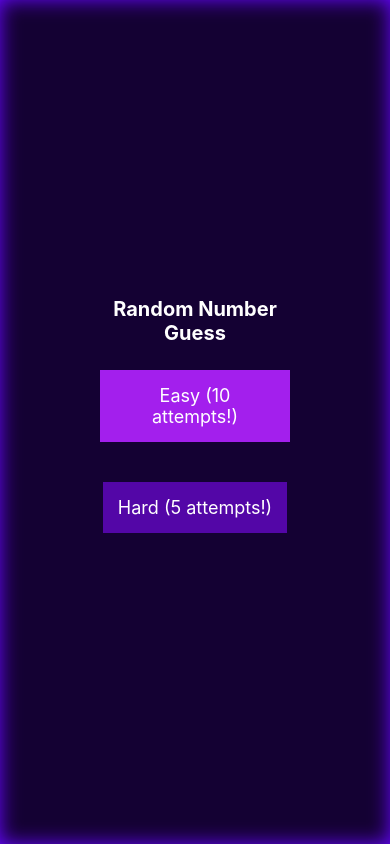
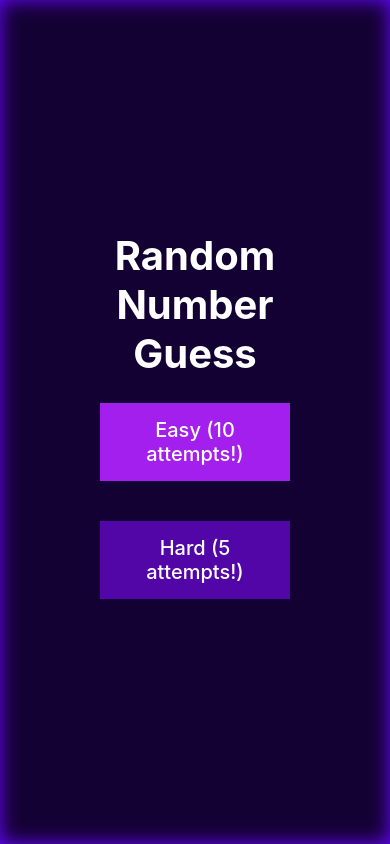
Before and after one commit to AnuragChoudhari/Random-Number-Guess, a plain HTML site: page index.html in a window 390 px wide. Drawn offline with Linux system fonts and the light colour scheme.

Commit message:
updated-3

```diff
--- a/style.css
+++ b/style.css
@@ -158,7 +158,7 @@ input[type=number]::-webkit-outer-spin-button {
 
 
       h1{
-        font-size: 20px !important;
+        font-size: 40px !important;
         padding: 5px !important;
       }
 
@@ -177,7 +177,8 @@ input[type=number]::-webkit-outer-spin-button {
       }
 
       #easyMode, #hardMode{
-        font-size: 18px !important;
+        font-size: 20px !important;
+        font-weight: 500;
         width: auto !important;
         padding: 15px !important;
     }
```
